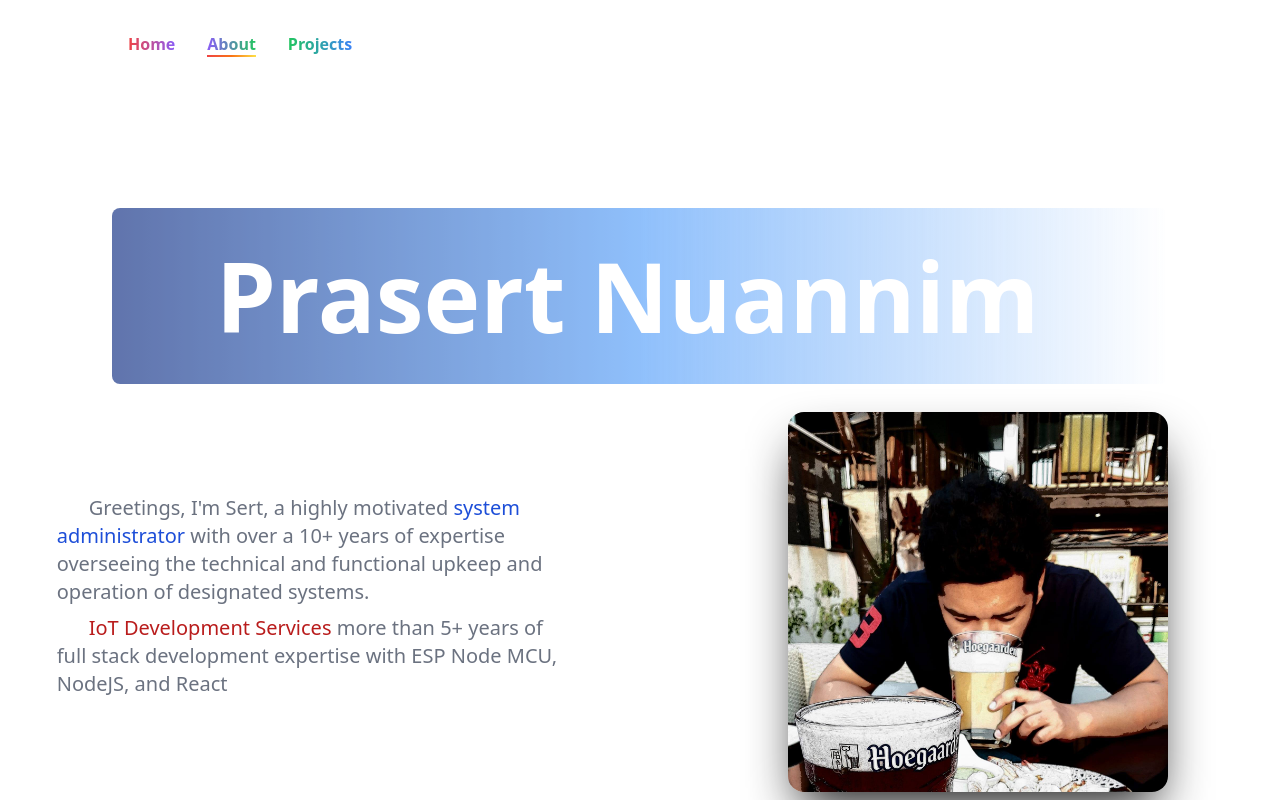
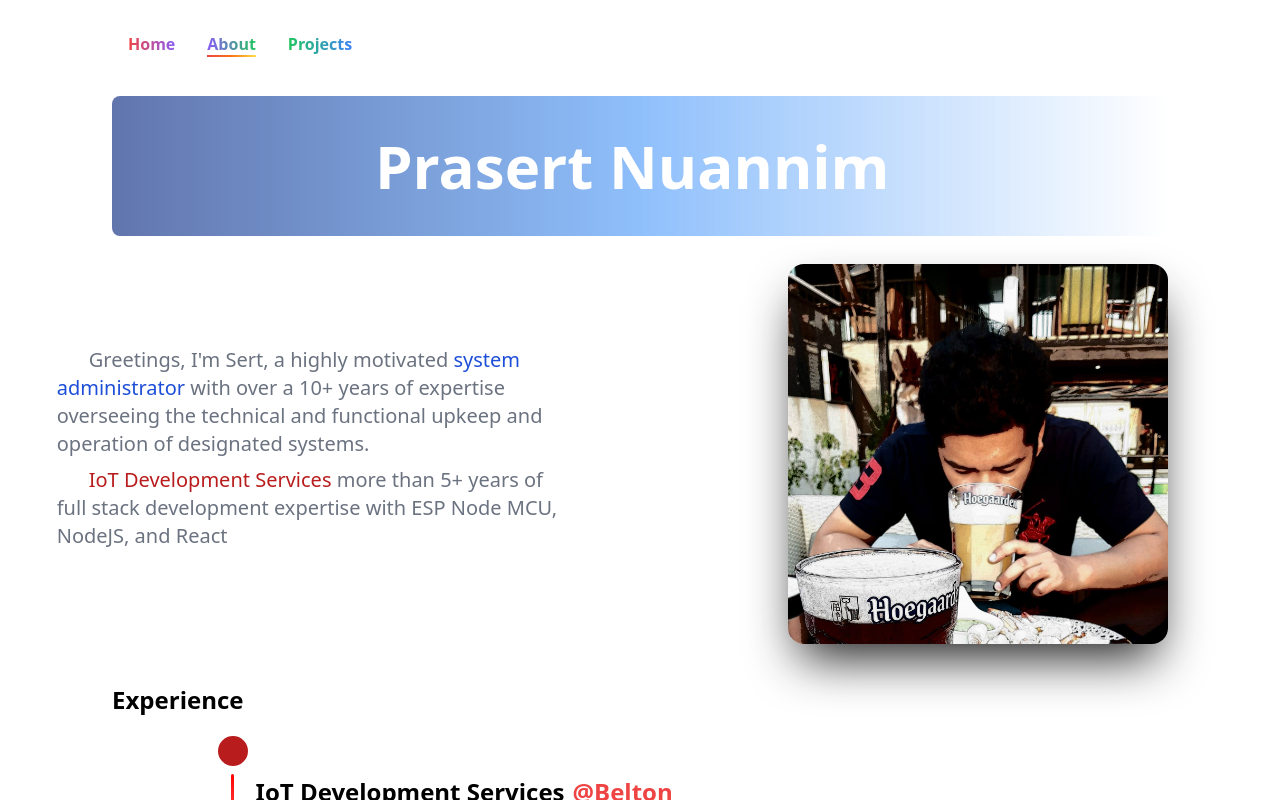
Before and after one commit to prasertnuannim/prasertnuannim.github.io, a Next.js app: page /about in a window 1280 px wide. Shown: the top 800 px of the page. Built offline with nearby package versions, Linux system fonts and the light colour scheme.

Commit message:
edit layout

```diff
--- a/src/components/Layout.tsx
+++ b/src/components/Layout.tsx
@@ -3,7 +3,7 @@ import React from "react";
 const Layout = ({ children, className }: any) => {
   return (
     <div
-      className={`w-full h-auto inline-block z-0 p-28 xl:p-20 lg:p-16 md:p-12 sm:p-8 ${className}`}
+      className={`w-full h-auto inline-block z-0 pr-28 pl-28 xl:p-20 lg:p-16 md:p-12 sm:p-8 ${className}`}
     >
       {children}
     </div>
--- a/src/pages/about.tsx
+++ b/src/pages/about.tsx
@@ -53,7 +53,7 @@ const about = (props: Props) => {
         <Layout className=" bg-white">
           <AnimatedText
             text="Prasert Nuannim"
-            className="mb-2 p-10 rounded-lg text-white text-8xl bg-gradient-to-r from-blue-900 via-blue-400 to-blue-0 lg:!text-4xl sm:!text-4xl xs:!text-2xl"
+            className="mb-2 p-10 rounded-lg text-white text-6xl bg-gradient-to-r from-blue-900 via-blue-400 to-blue-0 lg:!text-4xl sm:!text-4xl xs:!text-2xl"
           />
           <div className="flex flex-row items-center md:flex-col sm:flex-col">
             <motion.div
--- a/src/pages/projects.tsx
+++ b/src/pages/projects.tsx
@@ -25,7 +25,7 @@ const Projects: React.FC<Props> = () => {
         <Layout className="bg-white">
           <AnimatedText
             text="My Projects"
-            className=" p-10 rounded-lg text-white text-2xl bg-gradient-to-r from-teal-700 to-yellow-500 lg:!text-4xl sm:!text-4xl xs:!text-2xl sm:mb-2"
+            className=" p-10 rounded-lg text-white text-6xl bg-gradient-to-r from-teal-700 to-yellow-500 lg:!text-4xl sm:!text-4xl xs:!text-2xl sm:mb-2"
           />
 
           <div className="grid w-full grid-cols-1 gap-10">
```
